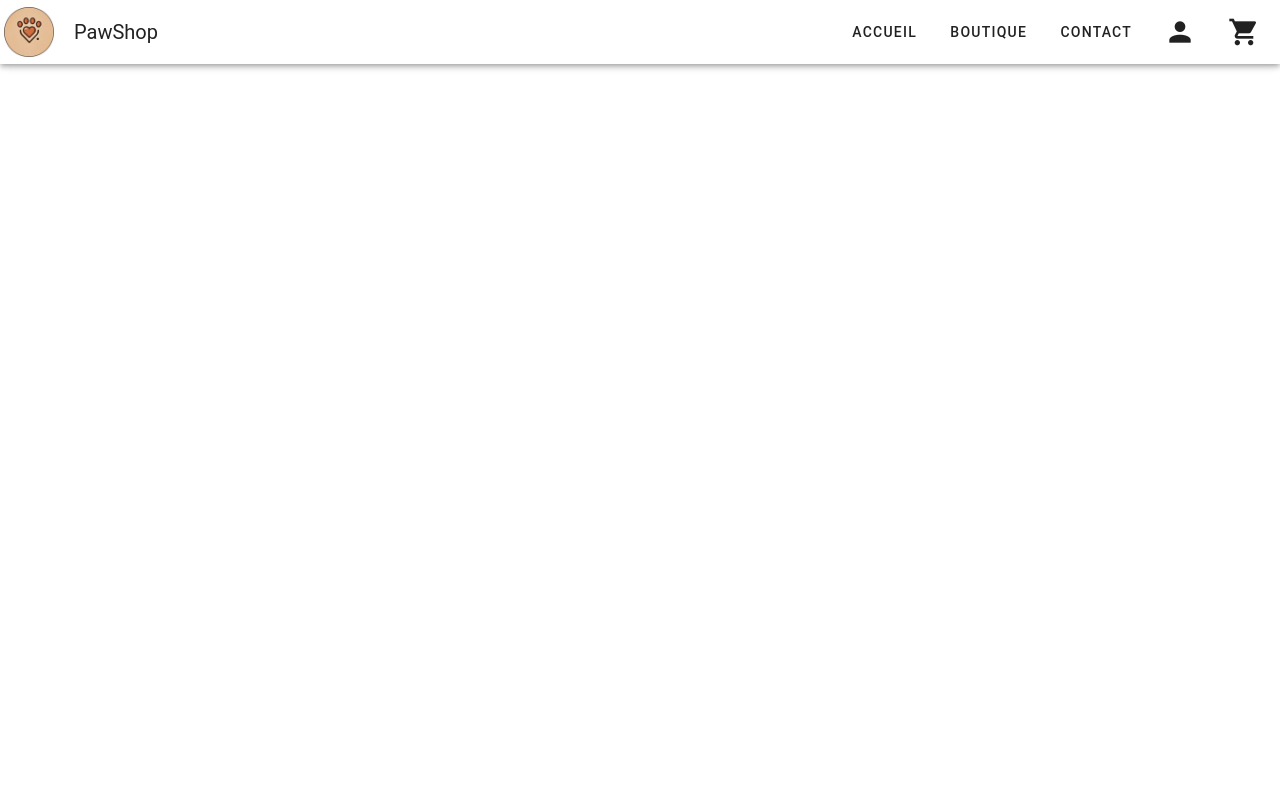
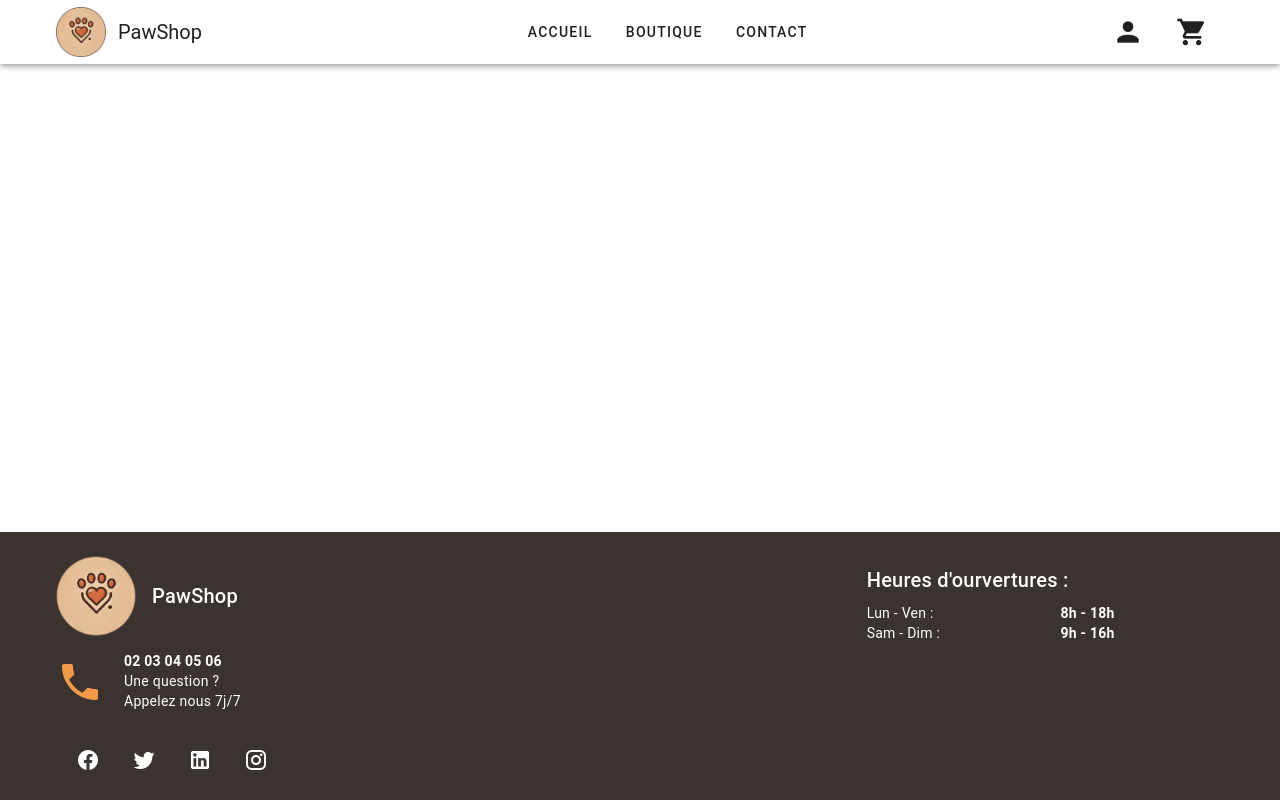
Before and after one commit to Simon-kercode/Tp_Node, a Vue app in the folder frontend/: page / in a window 1280 px wide. Built offline with nearby package versions, Linux system fonts and the light colour scheme.

Commit message:
debut footer

```diff
--- a/frontend/index.html
+++ b/frontend/index.html
@@ -4,7 +4,7 @@
     <meta charset="UTF-8" />
     <link rel="icon" type="image/svg+xml" href="/vite.svg" />
     <meta name="viewport" content="width=device-width, initial-scale=1.0" />
-    <title>Vite + Vue</title>
+    <title>PawShop</title>
   </head>
   <body>
     <div id="app"></div>
--- a/frontend/src/App.vue
+++ b/frontend/src/App.vue
@@ -1,13 +1,19 @@
 <template>
   <v-app>
-    <Header />
-    <v-btn>Clique ici !</v-btn>
+    <v-container>
+      <Header />
+    </v-container>
+
+        <Footer />
+
+
   </v-app>
 
 </template>
 
 <script setup>
 import Header from './components/Header.vue';
+import Footer from './components/Footer.vue';
 </script>
 
 <style scoped>
--- /dev/null
+++ b/frontend/src/components/Footer.vue
@@ -0,0 +1,73 @@
+<template>
+    <v-footer class="bg-footer d-flex flex-column" style="margin-top: 500px;">
+        <v-container class="d-flex align-center justify-space-between">
+            <v-row>
+                <v-col cols="12" sm="6" md="4">
+                    <v-card class="card-footer text-white" variant="text">
+                        <div class="d-flex align-center">
+                            <img :src="logo" alt="Logo PawShop" width="80px" height="80px">
+                            <v-card-title>PawShop</v-card-title>
+                        </div>
+                        <div class="d-flex align-center">
+                          <v-icon icon="mdi-phone" size="48" class="me-1 detail-item"></v-icon>
+                          <v-card-text class="d-flex flex-column">
+                            <span class="font-weight-bold">02 03 04 05 06</span>
+                            <span>Une question ?<br> Appelez nous 7j/7</span>
+                          </v-card-text>
+                        </div>
+                        <v-card-actions>
+                            <v-btn
+                                v-for="network in networks" :key="network"
+                                :icon="network"
+                                variant="text"
+                            ></v-btn>
+                        </v-card-actions>
+                    </v-card>
+                </v-col>
+                <v-col cols="12" sm="6" md="4">
+                    <!-- TODO: catégories -->
+                </v-col>
+                <v-col cols="12" md="4">
+                    <v-card class="card-footer" variant="text">
+                        <v-card-title>Heures d'ourvertures :</v-card-title>
+                        <v-card-text class="text-start w-75">
+                            <div class="d-flex justify-space-between">
+                                <span>Lun - Ven :</span>
+                                <span class="font-weight-bold">8h - 18h</span>
+                            </div>
+                            <div class="d-flex justify-space-between">
+                                <span>Sam - Dim :</span>
+                                <span class="font-weight-bold">9h - 16h</span>
+                            </div>
+                        </v-card-text>
+                    </v-card>
+                </v-col>
+            </v-row>
+        </v-container>
+        <div class="text-white text-subtitle-2">
+         Copyright &copy; {{ new Date().getFullYear() }} - <strong>PawShop</strong>
+        </div>
+    </v-footer>
+</template>
+
+<script setup>
+      import logo from '../assets/images/logo.png';
+
+      const networks= [
+        'mdi-facebook',
+        'mdi-twitter',
+        'mdi-linkedin',
+        'mdi-instagram',
+        ];
+</script>
+
+<style scoped>
+    .bg-footer{
+        background-color: #3A3330;
+        max-height: 300px;
+    }
+    .card-footer {
+        background-color: #3A3330;
+        color: white;
+    }
+</style>
--- a/frontend/src/components/Header.vue
+++ b/frontend/src/components/Header.vue
@@ -1,24 +1,30 @@
 <template>
     <v-app-bar>
+        <v-container class="d-flex align-center justify-space-between">
             <!-- Logo et Titre -->
-      <template v-slot:prepend>
+            <div class="d-flex align-center">
                 <v-app-bar-nav-icon v-if="isMobile" @click="drawer = !drawer"></v-app-bar-nav-icon>
-        <v-img :src="logo" contain height="50" width="50"></v-img>
-      </template>
-
-      <v-app-bar-title>PawShop</v-app-bar-title>
+                <v-img :src="logo" contain height="50" width="50" class=" me-3"></v-img>
+                <v-spacer></v-spacer>
+                <v-app-bar-title style="min-width: 120px;">PawShop</v-app-bar-title>
+            </div>
             <!-- Liens desktop -->
+            <div class="d-flex align-center">
                 <v-btn v-if="!isMobile" variant="text" to="/">Accueil</v-btn>
                 <v-btn v-if="!isMobile" variant="text" to="/boutique">Boutique</v-btn>
                 <v-btn v-if="!isMobile" variant="text" to="/contact">Contact</v-btn>
-      <template v-slot:append>
+            </div>
+            <!-- Icones -->
+            <div class="d-flex align-center">
                 <v-btn>
                     <v-icon size="32">mdi-account</v-icon>
                 </v-btn>
                 <v-btn>
                     <v-icon size="32">mdi-cart</v-icon>
                 </v-btn>
-      </template>
+            </div>
+        </v-container>
+
     </v-app-bar>
 
     <!-- Menu Burger -->
--- a/frontend/src/style.css
+++ b/frontend/src/style.css
@@ -1,79 +1,22 @@
-/* :root {
-  font-family: system-ui, Avenir, Helvetica, Arial, sans-serif;
-  line-height: 1.5;
-  font-weight: 400;
-
-  color-scheme: light dark;
-  color: rgba(255, 255, 255, 0.87);
-  background-color: #242424;
-
-  font-synthesis: none;
-  text-rendering: optimizeLegibility;
-  -webkit-font-smoothing: antialiased;
-  -moz-osx-font-smoothing: grayscale;
+:root {
+  --bg-orange: #F69946;
 }
-
-a {
-  font-weight: 500;
-  color: #646cff;
-  text-decoration: inherit;
+html, body, #app {
+  height: 100%;
+  margin: 0;
+  overflow: hidden;
 }
-a:hover {
-  color: #535bf2;
-}
-
-body {
-  margin: 0;
+/*
+.v-application {
   display: flex;
-  place-items: center;
-  min-width: 320px;
+  flex-direction: column;
   min-height: 100vh;
 }
 
-h1 {
-  font-size: 3.2em;
-  line-height: 1.1;
+.v-main {
+  flex: 1;
+} */
+
+.detail-item {
+  color: var(--bg-orange);
 }
-
-button {
-  border-radius: 8px;
-  border: 1px solid transparent;
-  padding: 0.6em 1.2em;
-  font-size: 1em;
-  font-weight: 500;
-  font-family: inherit;
-  background-color: #1a1a1a;
-  cursor: pointer;
-  transition: border-color 0.25s;
-}
-button:hover {
-  border-color: #646cff;
-}
-button:focus,
-button:focus-visible {
-  outline: 4px auto -webkit-focus-ring-color;
-}
-
-.card {
-  padding: 2em;
-}
-
-#app {
-  max-width: 1280px;
-  margin: 0 auto;
-  padding: 2rem;
-  text-align: center;
-}
-
-@media (prefers-color-scheme: light) {
-  :root {
-    color: #213547;
-    background-color: #ffffff;
-  }
-  a:hover {
-    color: #747bff;
-  }
-  button {
-    background-color: #f9f9f9;
-  }
-} */
```
Also changed, not shown: frontend/src/main.js (+1 -9 lines). Lines whose indentation alone changed are shown as unchanged.
